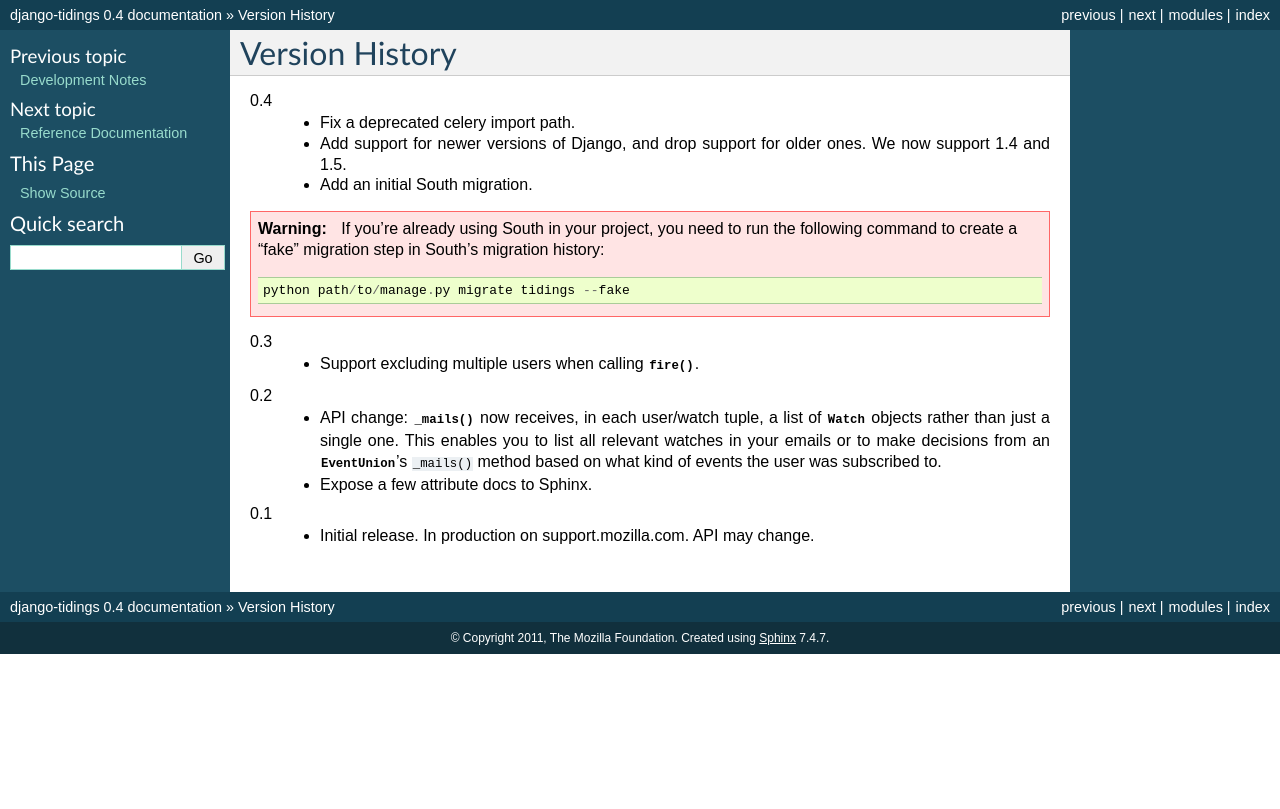
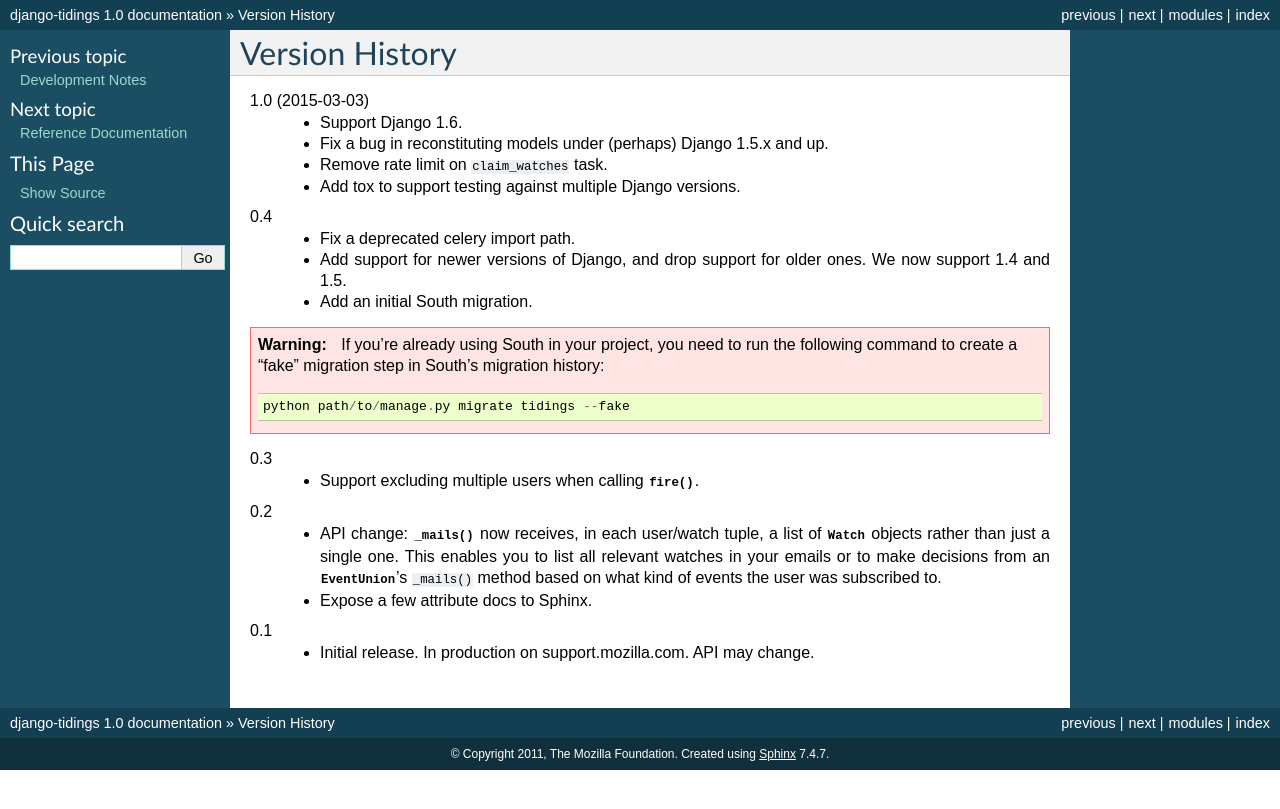
Before and after one commit to mozilla/django-tidings, a Sphinx documentation site: the page built from docs/changes.rst, in a window 1280 px wide. Shown: the top 809 px of the page. Built offline with Sphinx 7.4.7, drawn with Linux system fonts in a browser that asks for light colours.

Commit message:
Bump version to 1.0, and bring version history up to date.

```diff
--- a/docs/changes.rst
+++ b/docs/changes.rst
@@ -1,5 +1,11 @@
 Version History
 ===============
+
+1.0 (2015-03-03)
+  * Support Django 1.6.
+  * Fix a bug in reconstituting models under (perhaps) Django 1.5.x and up.
+  * Remove rate limit on ``claim_watches`` task.
+  * Add tox to support testing against multiple Django versions.
 
 0.4
   * Fix a deprecated celery import path.
--- a/docs/conf.py
+++ b/docs/conf.py
@@ -48,9 +48,9 @@ copyright = u'2011, The Mozilla Foundation'
 # built documents.
 #
 # The short X.Y version.
-version = '0.4'
+version = '1.0'
 # The full version, including alpha/beta/rc tags.
-release = '0.4'
+release = '1.0'
 
 # The language for content autogenerated by Sphinx. Refer to documentation
 # for a list of supported languages.
--- a/setup.py
+++ b/setup.py
@@ -5,7 +5,7 @@ from setuptools import setup, find_packages
 
 setup(
     name='django-tidings',
-    version='0.4',
+    version='1.0',
     description='Framework for asynchronous email notifications from Django',
     long_description=open('README.rst').read() + \
                      # Hack symbol names out of Sphinx directives:
```
